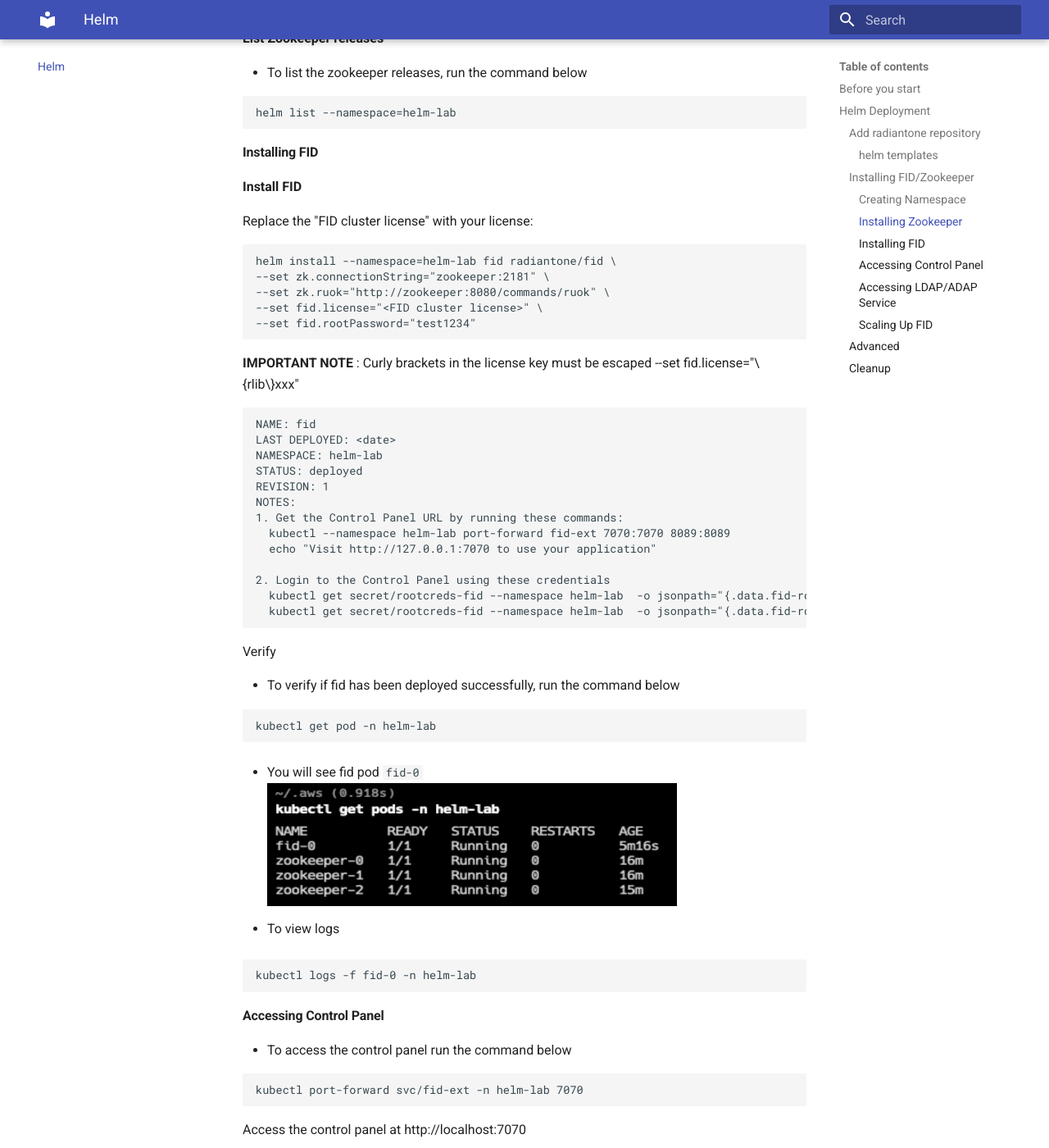
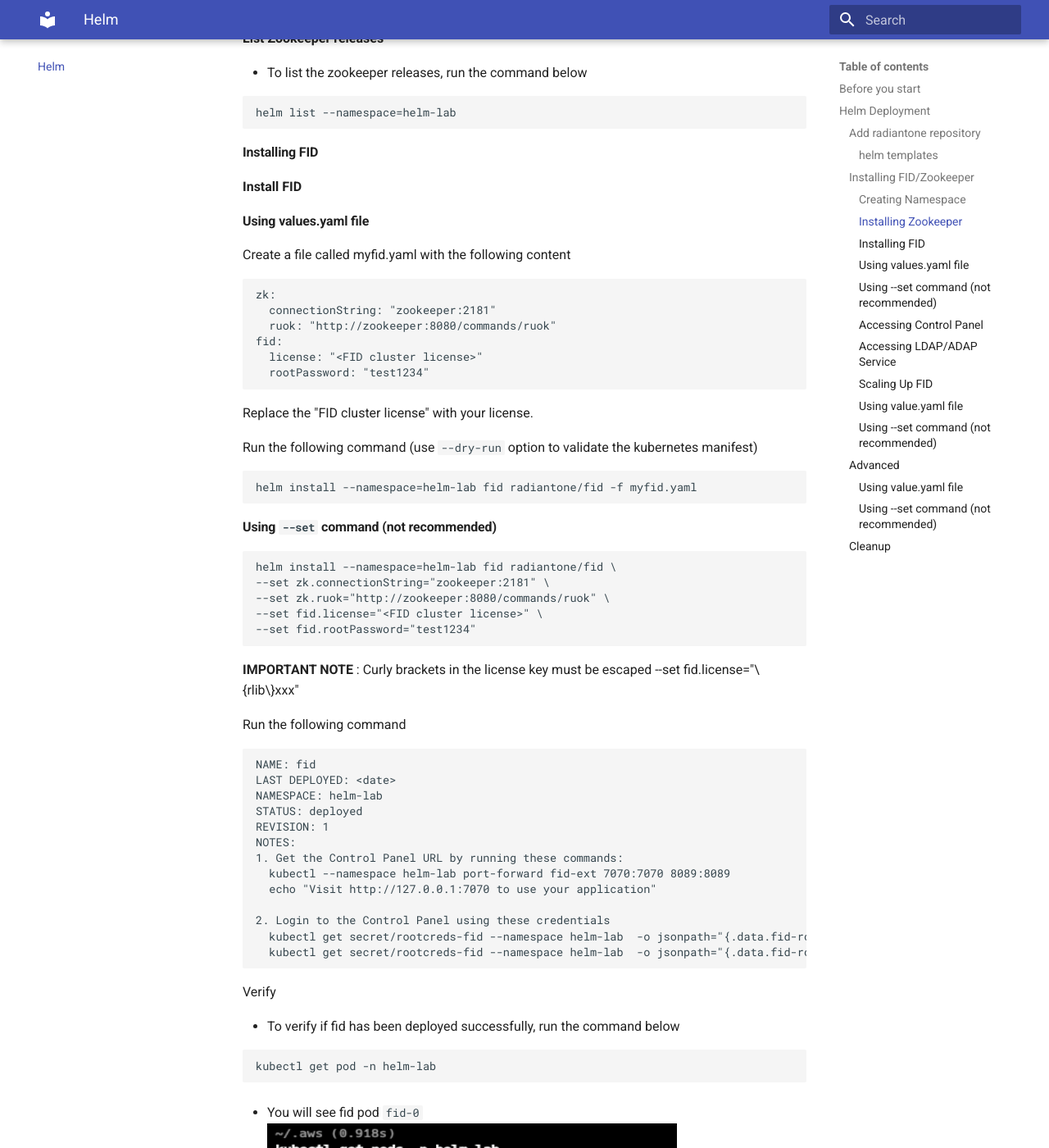
Before and after one commit to radiantlogic-devops/cloud-native-lab, an MkDocs documentation site: the page built from docs/helm.md, in a window 1280 px wide and 1400 px high, scrolled down 2422 px. Shown: the whole window at 82% size. Built offline with MkDocs 1.6.1 and Material for MkDocs 9.7.7, drawn with Linux system fonts in a browser that asks for light colours; some of the changed text lies outside the part shown.

Commit message:
Update helm.md

````diff
--- a/docs/helm.md
+++ b/docs/helm.md
@@ -49,9 +49,9 @@
 
 ### **Installing FID/Zookeeper**
 
-####**Creating Namespace**
+#### **Creating Namespace**
 
-* Run the below command to create a new namespace to deploy FID/Zookeeper
+* Run the command below to create a new namespace to deploy FID/Zookeeper
 
 ```console
 kubectl create namespace helm-lab
@@ -110,7 +111,27 @@
 
 **Install FID**
 
-Replace the "FID cluster license" with your license:
+#### Using values.yaml file
+
+Create a file called myfid.yaml with the following content
+
+```yaml
+zk:
+  connectionString: "zookeeper:2181"
+  ruok: "http://zookeeper:8080/commands/ruok"
+fid:
+  license: "<FID cluster license>"
+  rootPassword: "test1234"
+```
+Replace the "FID cluster license" with your license.
+
+Run the following command (use `--dry-run` option to validate the kubernetes manifest)
+
+```console
+helm install --namespace=helm-lab fid radiantone/fid -f myfid.yaml
+```
+
+#### Using `--set` command (not recommended)
 
 ```console
 helm install --namespace=helm-lab fid radiantone/fid \
@@ -121,6 +142,8 @@
 ```
 
 **IMPORTANT NOTE** : Curly brackets in the license key must be escaped --set fid.license="\\{rlib\\}xxx"
+
+Run the following command
 
 ```
 NAME: fid
@@ -188,6 +211,28 @@
 #### **Scaling Up FID**
 Add a new node to the cluster
 
+#### Using value.yaml file
+
+Update myfid.yaml file and set replicaCount as 2. Make sure other values are unchanged.
+
+```yaml
+replicaCount: 2
+zk:
+  connectionString: "zookeeper:2181"
+  ruok: "http://zookeeper:8080/commands/ruok"
+fid:
+  license: "<FID cluster license>"
+  rootPassword: "test1234"
+```
+
+Run the command below (use `--dry-run` option to verify the changes)
+
+```console
+helm upgrade --install --namespace=helm-lab fid radiantone/fid -f myfid.yaml
+```
+
+#### Using `--set` command (not recommended)
+
 **Note: When using upgrade with `--set` option, all previously overridden settings must be passed, else it will overwrite with default values.
 
 ```console
@@ -220,6 +265,31 @@
 
 * The FID cluster must be running at least 2 nodes to update the version
 * To upgrade an existing or deployed radiantone release, run the below command
+
+
+#### Using value.yaml file
+
+Update myfid.yaml file and set image.tag as 7.4.1. Make sure other values are unchanged.
+
+```yaml
+image:
+  tag: "7.4.1"
+replicaCount: 2
+zk:
+  connectionString: "zookeeper:2181"
+  ruok: "http://zookeeper:8080/commands/ruok"
+fid:
+  license: "<FID cluster license>"
+  rootPassword: "test1234"
+```
+
+Run the command below (use `--dry-run` option to verify the changes)
+
+```console
+helm upgrade --install --namespace=helm-lab fid radiantone/fid -f myfid.yaml
+```
+
+#### Using `--set` command (not recommended)
 
 **Note: When using upgrade with `--set` option, all previously overridden settings must be passed, else it will overwrite with default values.
 
````
Also changed, not shown: other parts of docs/helm.md (+2 -1 lines).
